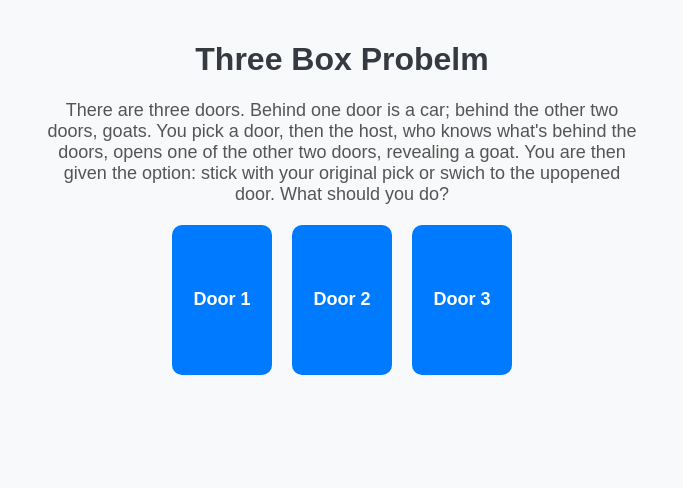
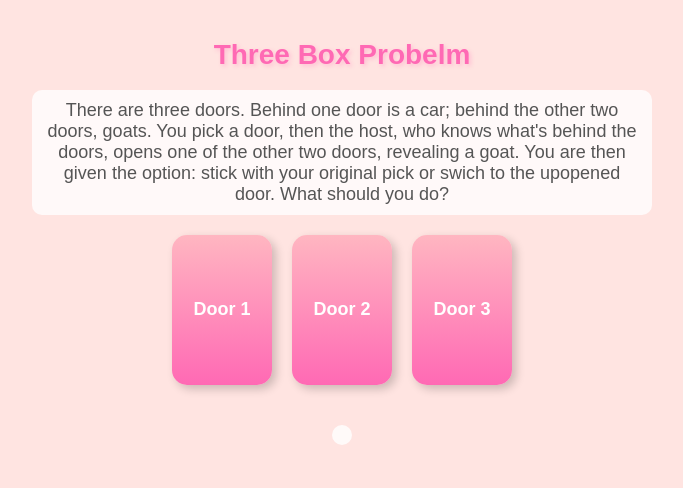
Before and after one commit to js23305/Three-Box-Problem, a Django app: page / in a window 1280 px wide. Shown: the top 488 px of the page, without its empty margins (298-981 px from the left). Run offline with Django 5.2, Linux system fonts and the light colour scheme.

Commit message:
Changed the colous to make it look pleasent to eyes

```diff
--- a/three_box_problem/three_box/static/css/styles.css
+++ b/three_box_problem/three_box/static/css/styles.css
@@ -1,13 +1,15 @@
 body {
     font-family: Arial, sans-serif;
     text-align: center;
-    background-color: #f8f9fa;
+    background-color: #ffe4e1;
     margin: 0;
     padding: 20px;
 }
 
 h1 {
-    color: #343a40;
+    color: #ff69b4;
+    font-size: 28px;
+    text-shadow: 2px 2px 4px rgba(255, 105, 180, 0.3);
 }
 
 p {
@@ -15,6 +17,9 @@ p {
     color: #555;
     max-width: 600px;
     margin: 0 auto 20px;
+    background: rgba(255, 255, 255, 0.8);
+    padding: 10px;
+    border-radius: 10px;
 }
 
 #doors {
@@ -27,27 +32,33 @@ p {
 .door {
     width: 100px;
     height: 150px;
-    background-color: #007bff;
+    background: linear-gradient(to bottom, #ffb6c1, #ff69b4);
     color: white;
     display: flex;
     align-items: center;
     justify-content: center;
     font-size: 18px;
     font-weight: bold;
-    border-radius: 10px;
+    border-radius: 15px;
     cursor: pointer;
-    transition: background-color 0.3s;
+    transition: transform 0.3s, background-color 0.3s;
+    box-shadow: 4px 4px 10px rgba(0, 0, 0, 0.2);
 }
 
 .door:hover {
-    background-color: #0056b3;
+    background: linear-gradient(to bottom, #ff69b4, #ff1493);
+    transform: scale(1.1);
 }
 
 #result {
     font-size: 20px;
     font-weight: bold;
     margin-top: 20px;
-    color: #28a745;
+    color: #d63384;
+    background: rgba(255, 255, 255, 0.8);
+    display: inline-block;
+    padding: 10px;
+    border-radius: 10px;
 }
 
 button {
@@ -55,25 +66,29 @@ button {
     padding: 10px 15px;
     margin: 10px;
     border: none;
-    border-radius: 5px;
+    border-radius: 20px;
     cursor: pointer;
-    transition: background-color 0.3s;
+    transition: background-color 0.3s, transform 0.2s;
+    font-weight: bold;
+    box-shadow: 3px 3px 8px rgba(0, 0, 0, 0.2);
 }
 
 #switchButton {
-    background-color: #dc3545;
+    background-color: #ff6b81;
     color: white;
 }
 
 #switchButton:hover {
-    background-color: #c82333;
+    background-color: #ff4757;
+    transform: scale(1.1);
 }
 
 #stayButton {
-    background-color: #28a745;
+    background-color: #6a89cc;
     color: white;
 }
 
 #stayButton:hover {
-    background-color: #218838;
+    background-color: #4a69bd;
+    transform: scale(1.1);
 }
```
